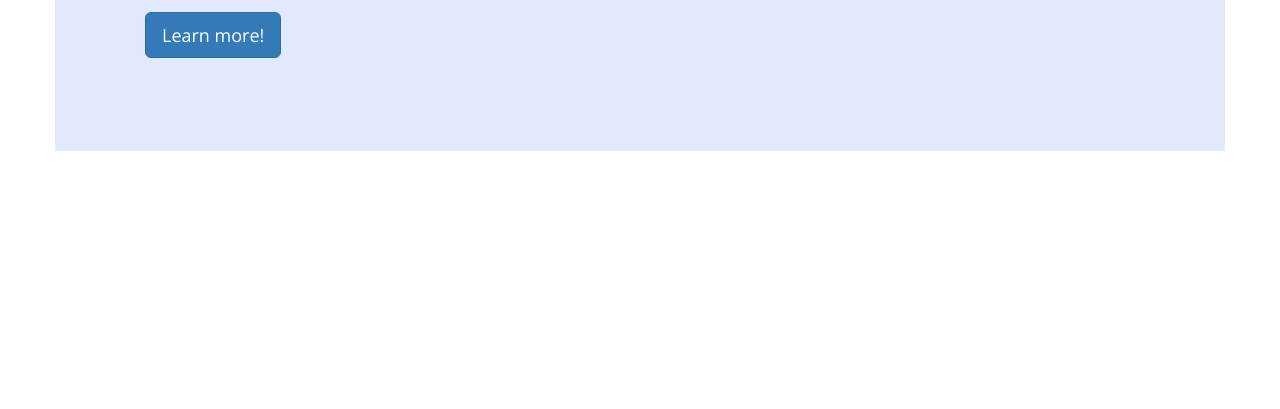
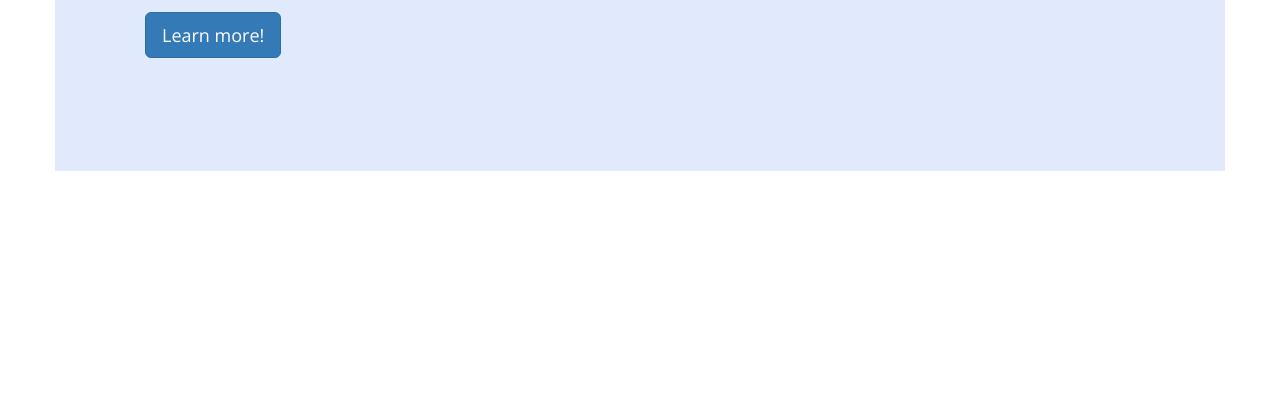
Before and after one commit to rob-king/CommUnity-frontend, a website: page index.html in a window 1280 px wide. Shown: the part 391-800 px from the top of the page. Drawn offline with nearby package versions, Linux system fonts and the light colour scheme; some packages are replaced by stand-ins of ours.

Commit message:
Updated css

```diff
--- a/js/style.css
+++ b/js/style.css
@@ -63,6 +63,9 @@ div.row.ng-scope {
 button.btn-default {
   color: #005C97;
 }
+div.row {
+  background-color: #E0EAFC;
+}
 
 .imageIndex {
   border: 5px double black;
```
